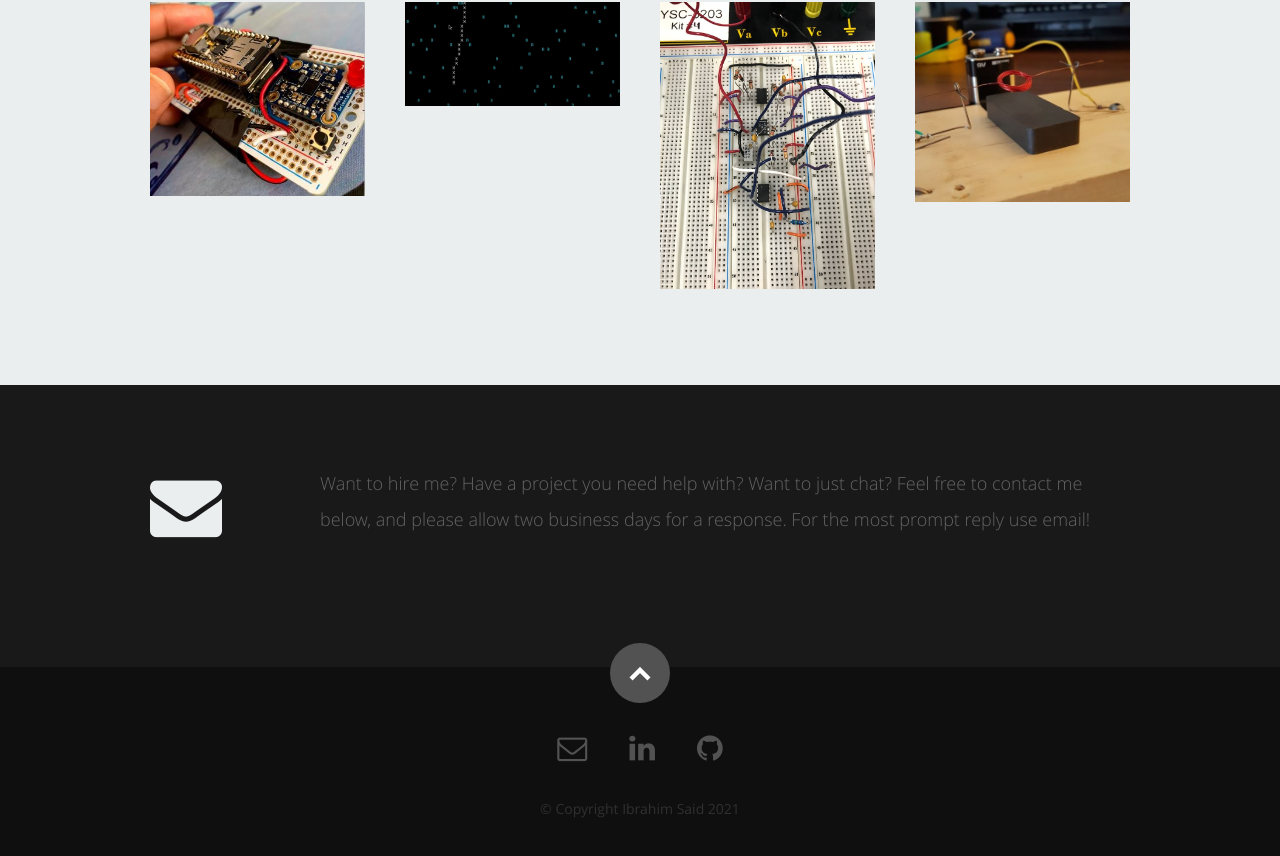
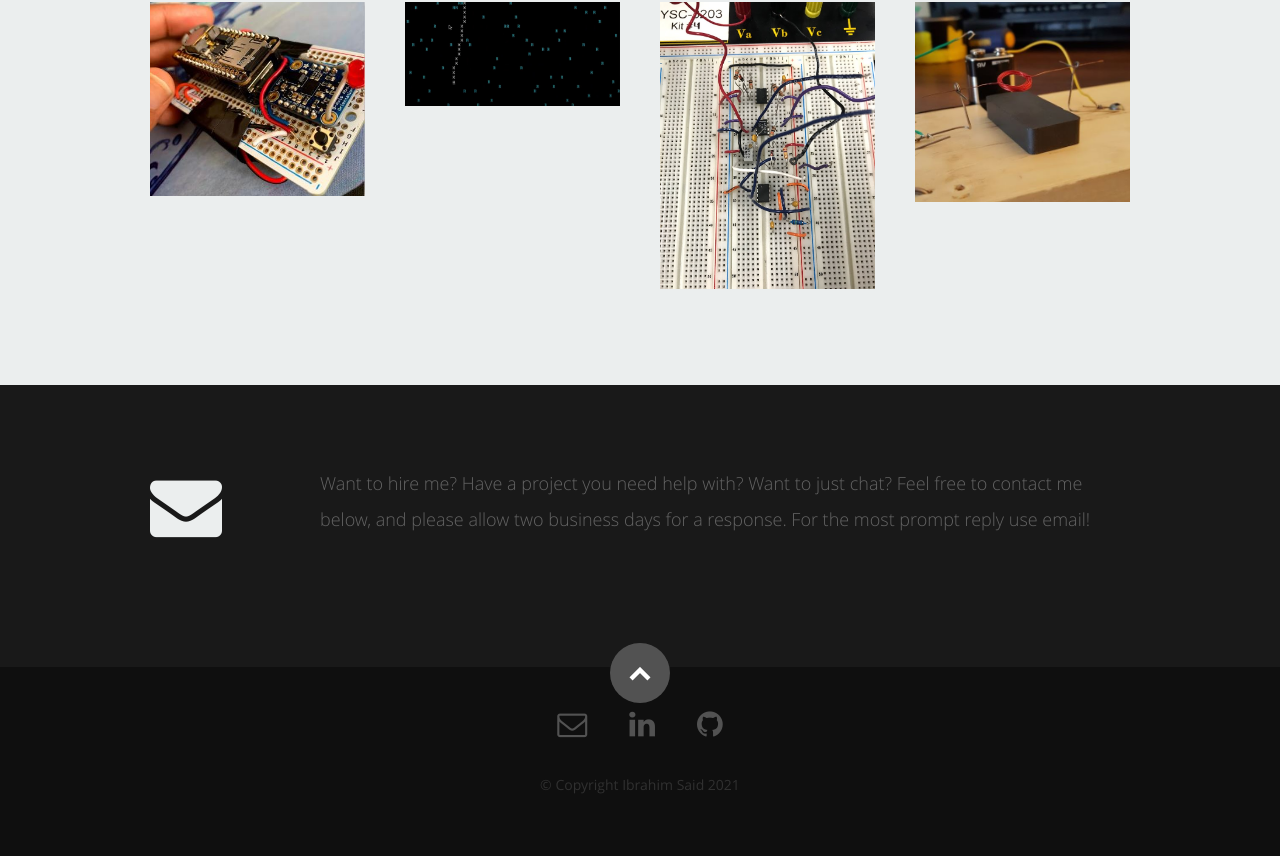
Before and after one commit to 1brahimsaid/website, a React (Create React App) app: page / in a window 1280 px wide. Shown: the part 4461-5317 px from the top of the page. After the commit the page ends 5285 px from the top, so only its background shows below. Built offline with nearby package versions, Linux system fonts and the light colour scheme.

Commit message:
probably will have to revert this one

```diff
--- a/public/css/layout.css
+++ b/public/css/layout.css
@@ -773,8 +773,8 @@ call-to-action .button {
 /* ------------------------------------------------------------------ */
 
 footer {
-   padding-top: 48px;
-   margin-bottom: 48px;
+   padding-top: 24px;
+   margin-bottom: 24px;
    color: #303030;
    font-size: 14px;
    text-align: center;
```
